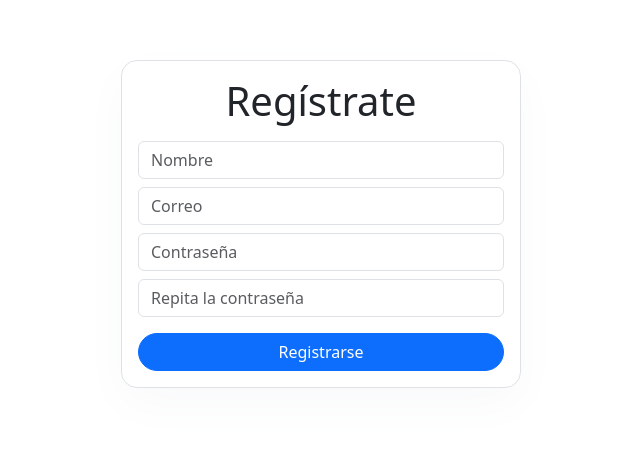
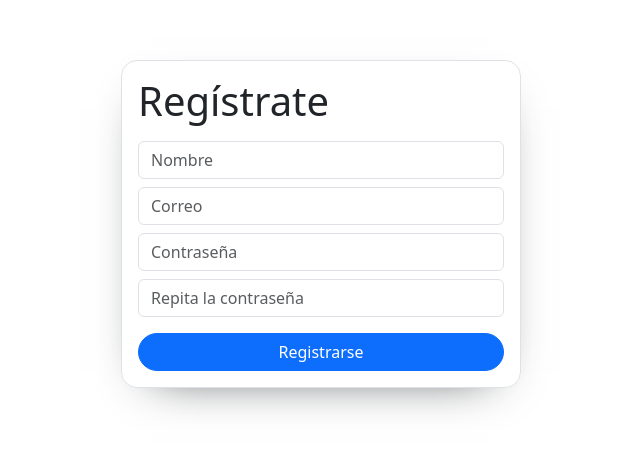
Before and after one commit to pipe753951/08-react-mern-calendar-frontend, a React (Vite) app: page /auth/register in a window 1280 px wide. Shown: the part 176-626 px from the top of the page, without its empty margins (319-959 px from the left). Built offline with nearby package versions, Linux system fonts and the light colour scheme; no server answers.

Commit message:
Redesigning slightly AuthLayout, its container style and auth pages.

```diff
--- a/src/auth/pages/login/LoginPage.tsx
+++ b/src/auth/pages/login/LoginPage.tsx
@@ -29,7 +29,7 @@ const LoginPage = function () {
 
   return (
     <>
-      <h1 className="mb-3 text-center">Iniciar sesión</h1>
+      <h1 className="mb-3">Iniciar sesión</h1>
 
       <form onSubmit={handleSubmit}>
         <div className="form-group mb-2">
--- a/src/auth/pages/register/RegisterPage.tsx
+++ b/src/auth/pages/register/RegisterPage.tsx
@@ -15,7 +15,7 @@ const RegisterPage = function () {
 
   return (
     <>
-      <h1 className="mb-3 text-center">Regístrate</h1>
+      <h1 className="mb-3">Regístrate</h1>
 
       <form onSubmit={handleSubmit}>
         <div className="form-group mb-2">
--- a/src/auth/styles/auth.css
+++ b/src/auth/styles/auth.css
@@ -14,7 +14,7 @@
   border: 1px solid var(--bs-border-color);
   border-radius: 1rem;
 
-  box-shadow: 0 1rem 3rem var(--bs-tertiary-bg);
+  box-shadow: 0 1rem 3rem -2rem var(--bs-dark);
 }
 
 .auth-actions {
```
